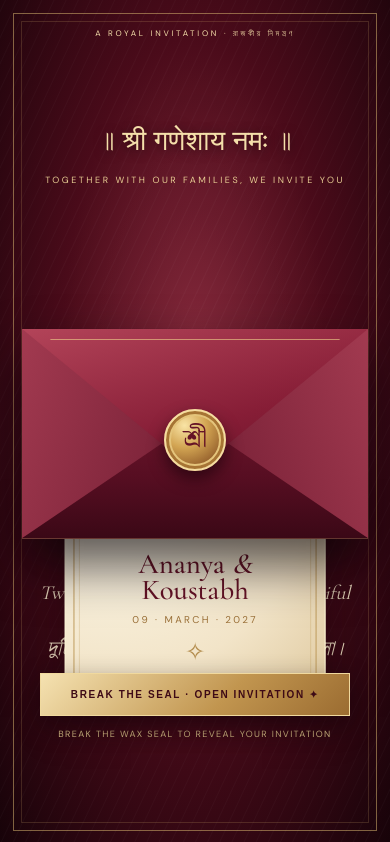
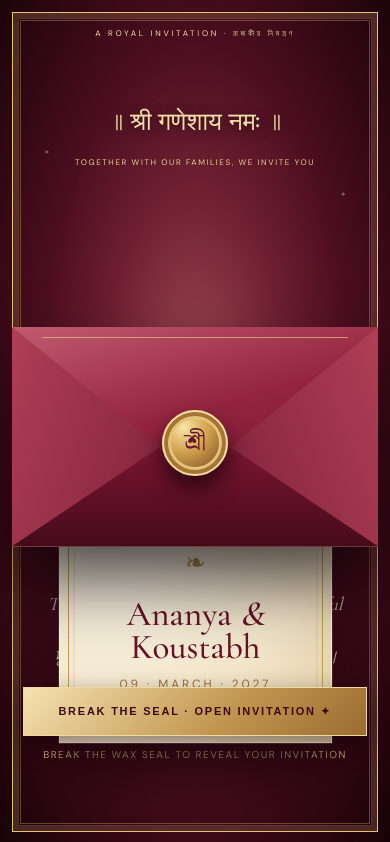
Before and after one commit to quantum-rakhi/Weddingbells, a plain HTML site: page index.html in a window 390 px wide. Shown: the top 842 px of the page. Drawn offline with nearby package versions, Linux system fonts and the light colour scheme.

Commit message:
Enlarge and enrich royal envelope hero for premium wedding-card presentation

```diff
--- a/index.html
+++ b/index.html
@@ -40,6 +40,48 @@
 .footer{text-align:center;background:#21050c;padding:45px 20px;color:#ddc79a}.footer strong{font:38px "Cormorant Garamond",serif;color:#e4c47e}.footer p{font-size:9px;letter-spacing:.22em}
 @media(max-width:620px){.topline{top:28px;font-size:8px}.envelope-wrap{height:365px}.envelope{height:210px;width:98%}.letter{width:82%;height:265px;bottom:55px;padding:24px 15px}.scene.opened .letter{transform:translateY(-112px) scale(1)}.seal{width:62px;height:62px}.event-grid{grid-template-columns:1fr}.couple{gap:8px}.person{padding:18px 4px}.content{padding:58px 17px}.intro{font-size:20px}}
 @media(prefers-reduced-motion:reduce){*{scroll-behavior:auto!important;transition:none!important}}
+
+/* Premium hero composition override */
+.stage{min-height:100svh;padding:58px 20px 54px;background:
+radial-gradient(ellipse at 50% 48%,#9a3b50 0,#68172d 34%,#3a0917 72%,#170309 100%),
+linear-gradient(135deg,#26050d,#6c1228)}
+.stage:before{inset:12px;border:1px solid #e2c47c;box-shadow:inset 0 0 0 5px #3b081544,inset 0 0 0 6px #d8b66f44}
+.stage:after{inset:20px;border:1px solid #e7c77b55}
+.ambient{opacity:.9;background:
+radial-gradient(circle at 12% 18%,#f8dda966 0 1px,transparent 2px),
+radial-gradient(circle at 88% 23%,#f8dda966 0 1px,transparent 2px),
+radial-gradient(circle at 17% 78%,#f8dda944 0 1px,transparent 2px),
+radial-gradient(circle at 83% 82%,#f8dda944 0 1px,transparent 2px),
+radial-gradient(ellipse at 50% 45%,#f1d18c20,transparent 55%)}
+.scene{width:min(100%,1040px);transform:none}
+.crest{font-size:32px;margin-bottom:14px}
+.overline{font-size:11px;letter-spacing:.34em}
+.envelope-wrap{height:520px;max-width:900px;margin:10px auto 0;perspective:2200px}
+.envelope{width:min(88vw,760px);height:360px;bottom:20px;filter:drop-shadow(0 35px 35px #080106bb)}
+.env-back{border-width:2px;box-shadow:inset 0 0 0 7px #d9b66b18,inset 0 0 35px #20040b99}
+.env-back:after{inset:15px;border:1px solid #e8ca8a99}
+.env-pocket{background:linear-gradient(145deg,#a13c54 0%,#7c1b35 48%,#4a0b1e 100%)}
+.env-left,.env-right{filter:brightness(1.08)}
+.env-bottom{background:linear-gradient(180deg,#a1344e,#72142d 62%,#450a1c)}
+.env-flap{background:linear-gradient(165deg,#c15b70 0%,#94243f 42%,#5c0d25 100%);filter:drop-shadow(0 14px 12px #16020899)}
+.seal{width:94px;height:94px;font-size:31px;box-shadow:0 12px 22px #160208bb,inset 0 0 0 4px #a67434,inset 0 0 0 7px #e4c47b}
+.letter{width:min(68%,510px);height:370px;bottom:38px;padding:42px 32px 30px;transform:translateY(270px) scale(.94);box-shadow:0 30px 65px #100208aa,inset 0 0 0 1px #fff9d8}
+.letter .names{font-size:clamp(38px,5vw,58px);margin:22px 0 14px}
+.letter .mini{font-size:12px}.letter .date{font-size:13px}
+.scene.opened .letter{transform:translateY(-190px) scale(1)}
+.open-btn{font-size:11px;padding:17px 34px;margin-top:16px}
+.hint{font-size:10px}
+.intro{font-size:clamp(23px,3vw,30px);margin-top:24px}
+@media(max-width:620px){
+.stage{padding:62px 14px 42px}
+.envelope-wrap{height:390px}
+.envelope{width:94vw;height:220px;bottom:20px}
+.letter{width:82%;height:270px;bottom:28px;padding:26px 16px;transform:translateY(215px) scale(.92)}
+.scene.opened .letter{transform:translateY(-112px) scale(1)}
+.seal{width:66px;height:66px;font-size:24px}
+.crest{font-size:25px}.overline{font-size:8px;letter-spacing:.2em}
+.intro{font-size:19px}
+}
 </style></head>
 <body>
 <header class="stage"><div class="ambient"></div><div class="topline">A royal invitation · রাজকীয় নিমন্ত্রণ</div>
```
